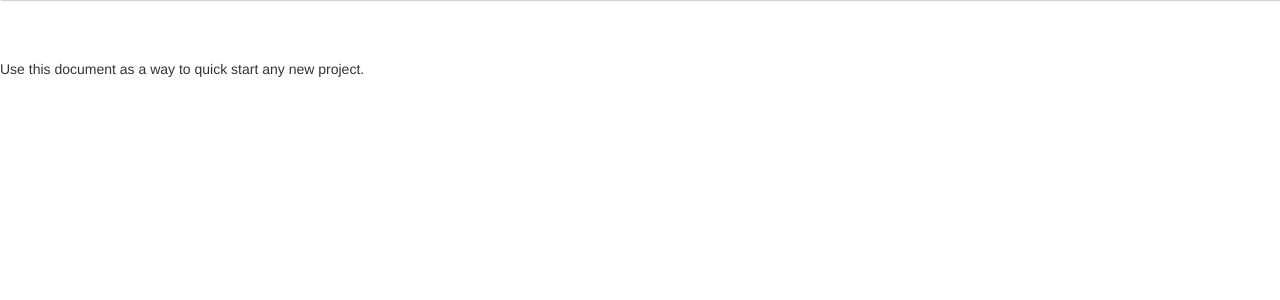
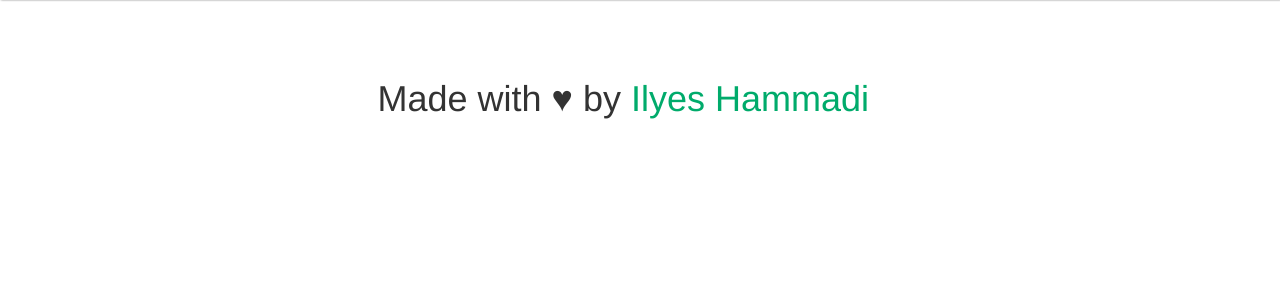
Before and after one commit to ilyeshammadi/bookslib, a Django app: page /about/ in a window 1280 px wide. Shown: the part 51-351 px from the top of the page. Run offline with Django 3.2, Linux system fonts and the light colour scheme; parts of the project's set-up code (start-up, migrations or seed data) failed here and were passed over; some libraries are stand-ins or nearby versions; some web fonts are replaced.

Commit message:
style: Fixing small issues

```diff
--- a/books_library/templates/base.html
+++ b/books_library/templates/base.html
@@ -7,7 +7,7 @@
     <meta name="viewport" content="width=device-width, initial-scale=1.0">
     <meta name="description" content="">
     <meta name="author" content="">
-
+    <link rel="icon" href="http://www.iconsfind.com/wp-content/uploads/2016/04/20160406_570478541cacc-210x210.png">
     <!-- HTML5 shim, for IE6-8 support of HTML5 elements -->
     <!--[if lt IE 9]>
       <script src="https://cdnjs.cloudflare.com/ajax/libs/html5shiv/3.7.3/html5shiv.min.js"></script>
--- a/books_library/templates/components/navbar.html
+++ b/books_library/templates/components/navbar.html
@@ -92,11 +92,12 @@
                             <ul class="dropdown-menu">
                                 <li><a href="{% url 'users:detail' request.user.username %}"><i
                                         class="ion-person"></i>{% trans "Profile" %}</a></li>
+                                <li><a href="{% url 'users:update' %}"><i
+                                        class="ion-ios-gear"></i> {% trans "Settings" %}</a></li>
+                                <li role="separator" class="divider"></li>
+
                                 <li><a class="nav-link" href="{% url 'about' %}"><i
                                         class="ion-ios-help-outline"></i> {% trans "About" %}</a></li>
-                                <li role="separator" class="divider"></li>
-                                <li><a href="{% url 'users:update' %}"><i
-                                        class="ion-ios-gear"></i> {% trans "Settings" %}</a></li>
                                 <li><a class="nav-link" href="{% url 'account_logout' %}"> <i
                                         class="ion-reply"></i> {% trans "Sign Out" %}</a>
                                 </li>
--- a/books_library/templates/pages/about.html
+++ b/books_library/templates/pages/about.html
@@ -1 +1,18 @@
 {% extends "base.html" %}
+
+
+{% block content %}
+
+
+    <div class="container">
+        <div class="container">
+            <div class="row">
+                <div class="col-md-6 col-md-offset-3">
+                    <h1>Made with &hearts; by <a href="http://ilyes-hammadi.github.io">Ilyes Hammadi</a></h1>
+                </div>
+            </div>
+        </div>
+    </div>
+
+
+{% endblock %}
--- a/requirements/base.txt
+++ b/requirements/base.txt
@@ -54,3 +54,4 @@ djangorestframework==3.6.3
 Markdown==2.6.8
 djangorestframework-jwt==1.10.0
 django-grappelli==2.10.1
+django-mailgun==0.9.1
```
